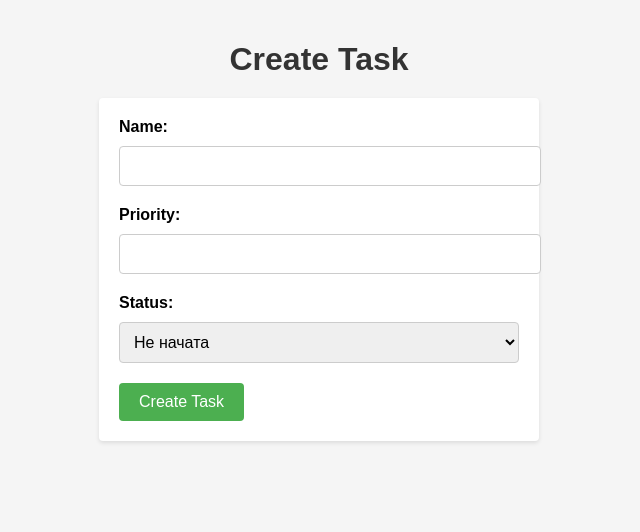
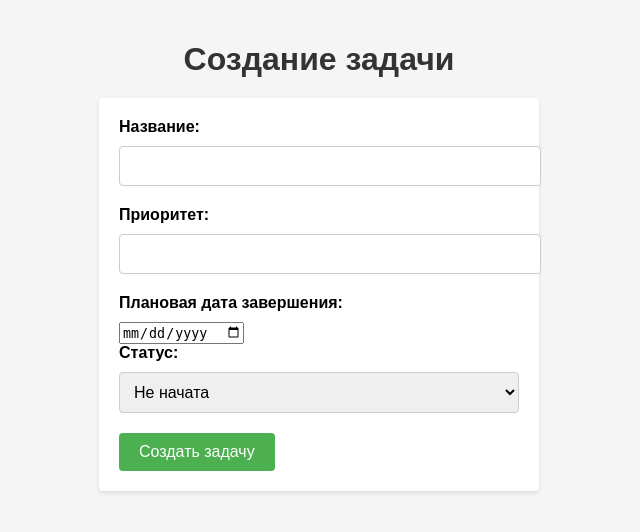
Before and after one commit to dan9Protasenia/task-management, a Flask app: page /create_task/1 in a window 1280 px wide. Shown: the top 532 px of the page, without its empty margins (321-961 px from the left). Run offline with Flask 3, Linux system fonts and the light colour scheme.

Commit message:
Update create_task.html

```diff
--- a/templates/create_task.html
+++ b/templates/create_task.html
@@ -56,15 +56,18 @@
     </style>
 </head>
 <body>
-    <h1>Create Task</h1>
+    <h1>Создание задачи</h1>
     <form method="POST" action="/create_task/{{ project_id }}" onsubmit="submitForm(event)">
-        <label for="name">Name:</label>
+        <label for="name">Название:</label>
         <input type="text" id="name" name="name" required>
 
-        <label for="priority">Priority:</label>
+        <label for="priority">Приоритет:</label>
         <input type="text" id="priority" name="priority" required>
 
-        <label for="status">Status:</label>
+        <label for="planned_end_date">Плановая дата завершения:</label>
+        <input type="date" id="planned_end_date" name="planned_end_date" required>
+
+        <label for="status">Статус:</label>
         <select id="status" name="status" required>
             <option value="Не начата">Не начата</option>
             <option value="В процессе">В процессе</option>
@@ -72,7 +75,7 @@
             <option value="Отложена">Отложена</option>
         </select>
 
-        <input type="submit" value="Create Task">
+        <input type="submit" value="Создать задачу">
     </form>
 
     <script>
```
